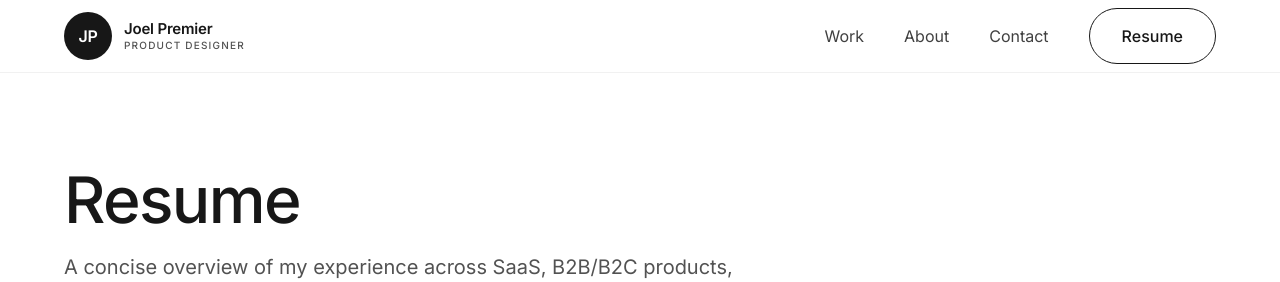
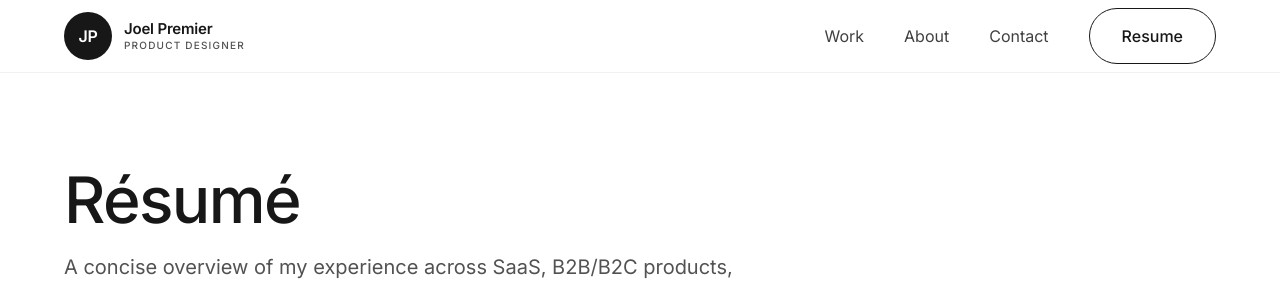
Before and after one commit to LoHiDi-Dev/joel-premier-portfolio, a Next.js app: page /resume in a window 1280 px wide. Shown: the top 282 px of the page. Built offline with nearby package versions, Linux system fonts and the light colour scheme.

Commit message:
fix: use Résumé for resume page heading

```diff
--- a/components/ResumePageContent.tsx
+++ b/components/ResumePageContent.tsx
@@ -40,7 +40,7 @@ export function ResumePageContent() {
             id="resume-heading"
             className="text-[32px] font-medium leading-[0.98] tracking-[-1.1px] text-[#171717] sm:text-[44px] md:text-[64px] md:tracking-[-1.6px]"
           >
-            Resume
+            Résumé
           </h1>
           <p className="mt-4 max-w-[46rem] text-[14px] leading-[1.6] text-[#525252] sm:mt-5 sm:text-[16px] sm:leading-[1.58] md:text-[20px] md:leading-[1.5]">
             A concise overview of my experience across SaaS, B2B/B2C products,
```
